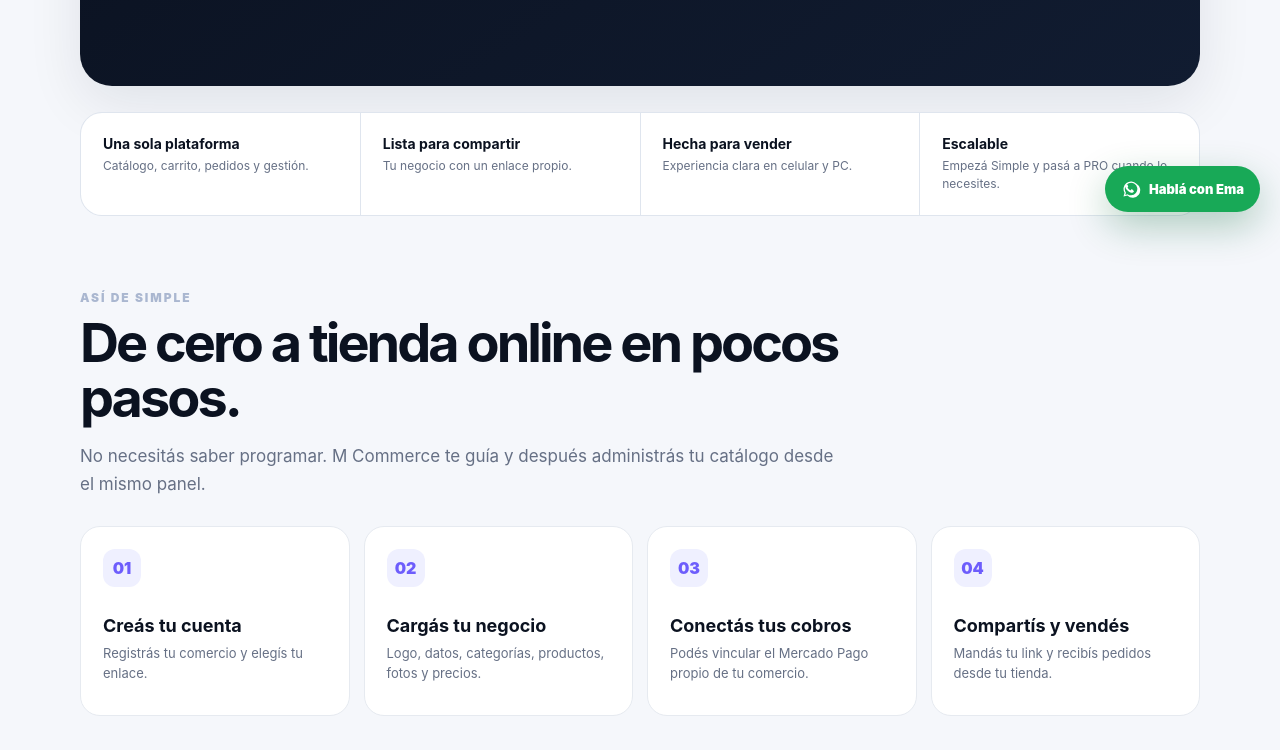
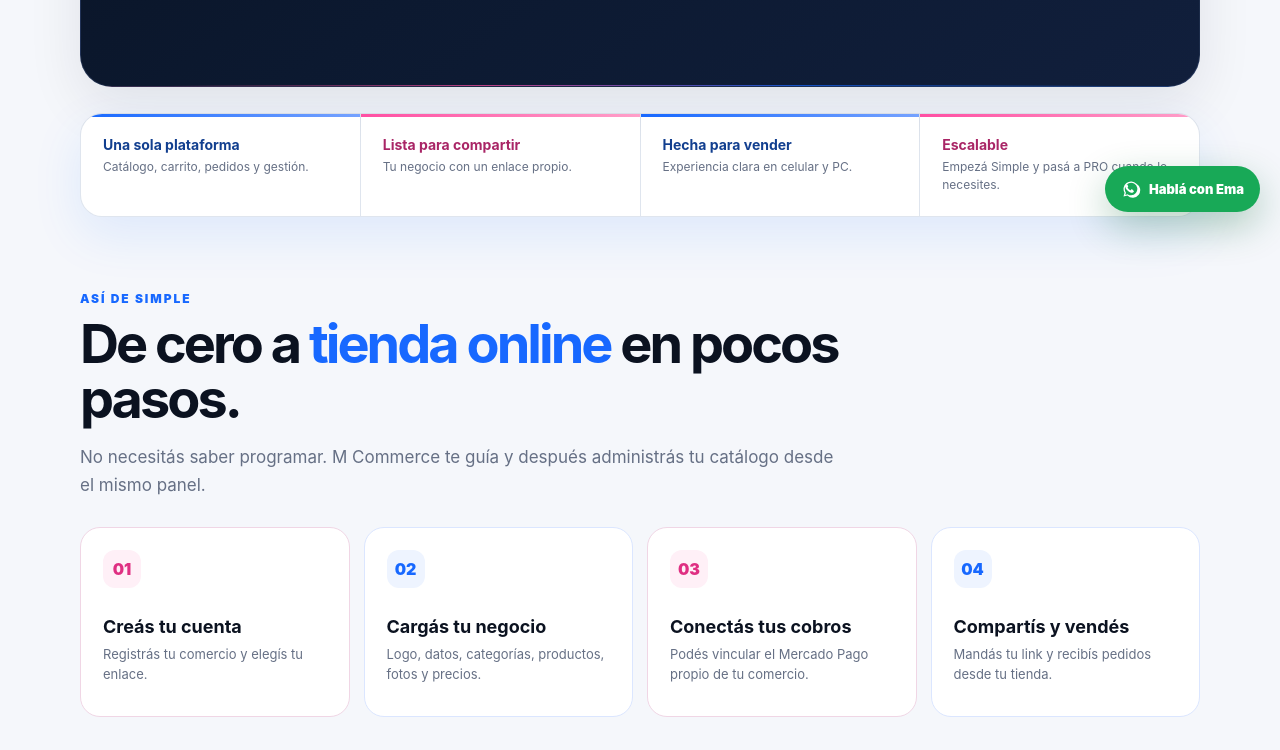
Before and after one commit to maranata2k26-netizen/m-commerce, a plain HTML site: page simple/index.html in a window 1280 px wide. Shown: the part 568-1318 px from the top of the page. Drawn offline with nearby package versions, Linux system fonts and the light colour scheme; no server answers; a script that the page names is missing.

Commit message:
Load refined landing color accents

```diff
--- a/simple/index.html
+++ b/simple/index.html
@@ -10,6 +10,7 @@
   <title>M Commerce | Tu tienda online</title>
   <link rel="icon" href="/assets/m-commerce-icon.svg">
   <link rel="stylesheet" href="/simple/simple.css?v=20261001-0047">
+  <link rel="stylesheet" href="/simple/landing-accent-v5.css?v=20261001-1208">
   <script defer src="https://cdn.jsdelivr.net/npm/@supabase/supabase-js@2.57.4/dist/umd/supabase.js"></script>
   <script defer src="/config.js?v=20261001-0047"></script>
   <script defer src="/simple/simple-official-origin.js?v=20261001-0200"></script>
@@ -19,6 +20,7 @@
   <script defer src="/simple/simple-enhancements-v2.js?v=20261001-0047"></script>
   <script defer src="/simple/simple-fixes-v3.js?v=20261001-0108"></script>
   <script defer src="/simple/simple-location-v4.js?v=20261001-0131"></script>
+  <script defer src="/simple/landing-accent-v5.js?v=20261001-1208"></script>
 </head>
 <body>
   <a class="skip" href="#app">Saltar al contenido</a>
```
